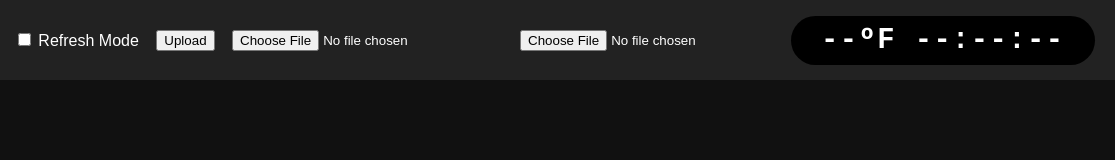
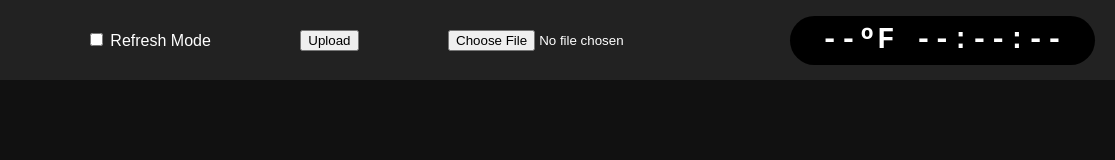
Before and after one commit to dsstaub/LavTracker, a plain HTML site: page index.html in a window 1280 px wide. Shown: the full height of the page, 165-1280 px from the left. Drawn offline with nearby package versions, Linux system fonts and the light colour scheme.

Commit message:
Update index.html

```diff
--- a/index.html
+++ b/index.html
@@ -11,14 +11,15 @@
 <body>
   <header>
     <img src="https://raw.githubusercontent.com/dsstaub/LavTracker/main/sd-logo3.png" alt="Logo" id="logo">
+
     <label id="refreshToggleLabel">
-  <input type="checkbox" id="refreshToggle" />
-  Refresh Mode
-</label>
-<button id="uploadBtn">Upload</button>
-<input type="file" id="csvInput" accept=".csv" />
-<div id="flightBoard"></div>
-    <input type="file" id="csvUpload" accept=".csv" />
+      <input type="checkbox" id="refreshToggle" />
+      Refresh Mode
+    </label>
+
+    <button id="uploadBtn">Upload</button>
+    <input type="file" id="csvInput" accept=".csv" />
+
     <div class="live-clock" id="live-clock">--ºF --:--:--</div>
   </header>
 
```
